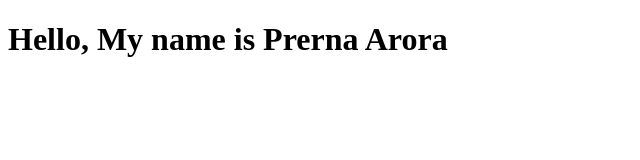
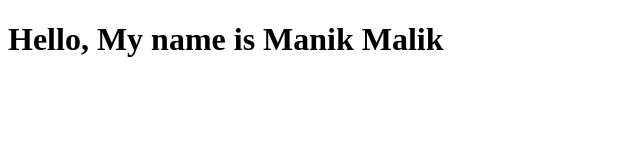
Before and after one commit to prerna701/exp2, a plain HTML site: page index.html in a window 1280 px wide. Shown: the whole page, without its empty margins (0-640 px from the left). Drawn offline with Linux system fonts and the light colour scheme.

Commit message:
Update index.html

```diff
--- a/index.html
+++ b/index.html
@@ -8,7 +8,7 @@
 </head>
 <body>
     <div class="form-container">
-        <h1>Hello, My name is Prerna Arora</h1>
+        <h1>Hello, My name is Manik Malik</h1>
      </div>
 </body>
 </html>
```
